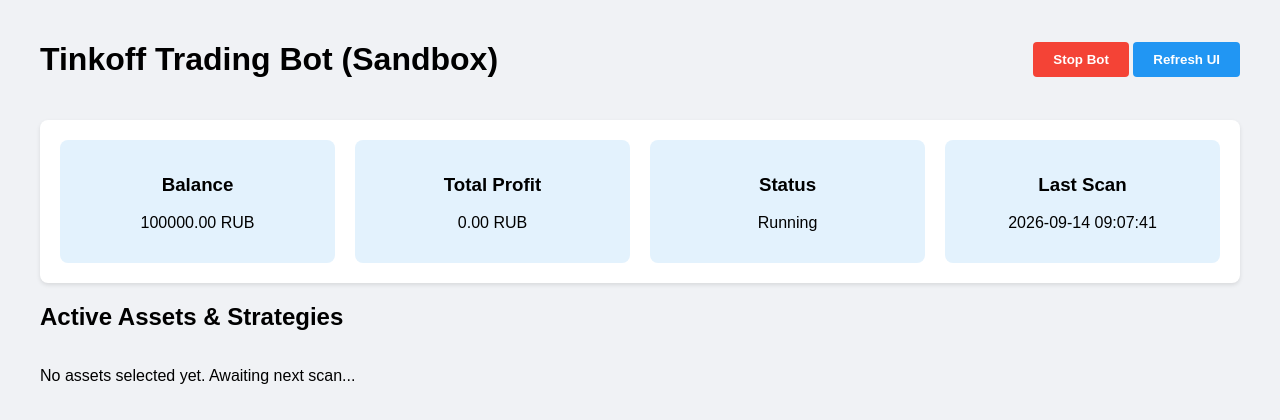
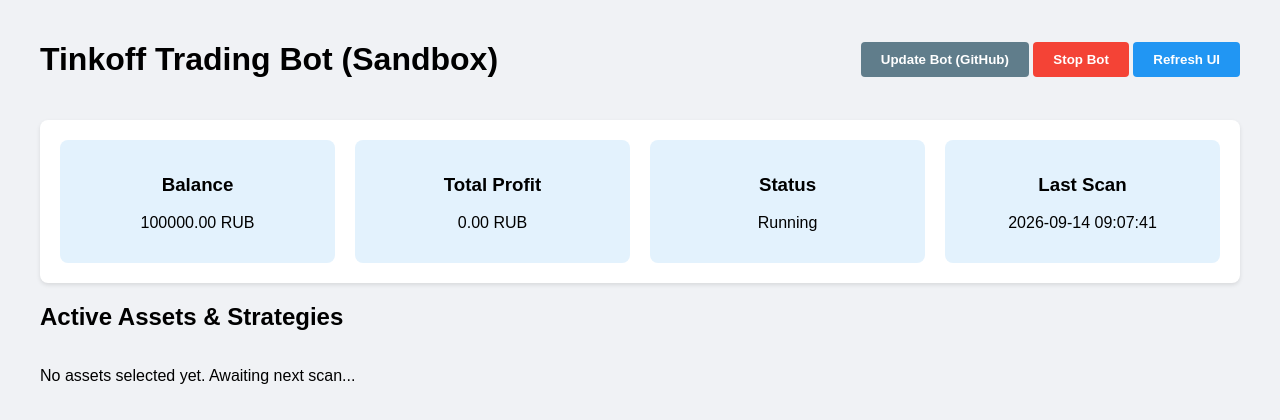
Before and after one commit to barguda-stack/tinkoff-bot, a FastAPI app: page / in a window 1280 px wide. Shown: the top 420 px of the page. Run offline with FastAPI, Linux system fonts and the light colour scheme; data that the repository does not hold is empty.

Commit message:
feat: add 1-click update scripts and web button

```diff
--- a/trading_bot/app/main.py
+++ b/trading_bot/app/main.py
@@ -72,6 +72,18 @@
         bot_instance.start()
     return {"is_running": bot_instance.is_running}
 
+@app.post("/api/update")
+async def update_bot():
+    import subprocess
+    import sys
+    try:
+        # Run git pull
+        subprocess.check_call(["git", "fetch", "origin"])
+        subprocess.check_call(["git", "reset", "--hard", "origin/master"])
+        return {"status": "ok", "message": "Update downloaded successfully. Please restart the bot using run.bat."}
+    except Exception as e:
+        raise HTTPException(status_code=500, detail=str(e))
+
 if __name__ == "__main__":
     import uvicorn
     uvicorn.run(app, host="0.0.0.0", port=8000)
--- a/trading_bot/app/templates/index.html
+++ b/trading_bot/app/templates/index.html
@@ -29,6 +29,7 @@
         <div class="header">
             <h1>Tinkoff Trading Bot (Sandbox)</h1>
             <div>
+                <button class="btn btn-blue" style="background:#607D8B;" onclick="updateBotCode()">Update Bot (GitHub)</button>
                 <button id="toggleBtn" class="btn btn-green" onclick="toggleBot()">Start Bot</button>
                 <button class="btn btn-blue" onclick="window.location.reload()">Refresh UI</button>
             </div>
@@ -173,6 +174,22 @@
             fetchStatus();
         }
 
+        async function updateBotCode() {
+            if(confirm("Are you sure you want to pull the latest code from GitHub? The bot might need to be restarted manually if you don't use run.bat.")) {
+                try {
+                    const res = await fetch('/api/update', { method: 'POST' });
+                    const data = await res.json();
+                    if(data.status === "ok") {
+                        alert(data.message);
+                    } else {
+                        alert("Error: " + data.detail);
+                    }
+                } catch(e) {
+                    alert("Error communicating with server.");
+                }
+            }
+        }
+
         fetchStatus();
         setInterval(fetchStatus, 5000);
     </script>
```
Also changed, not shown: 2 other files.
